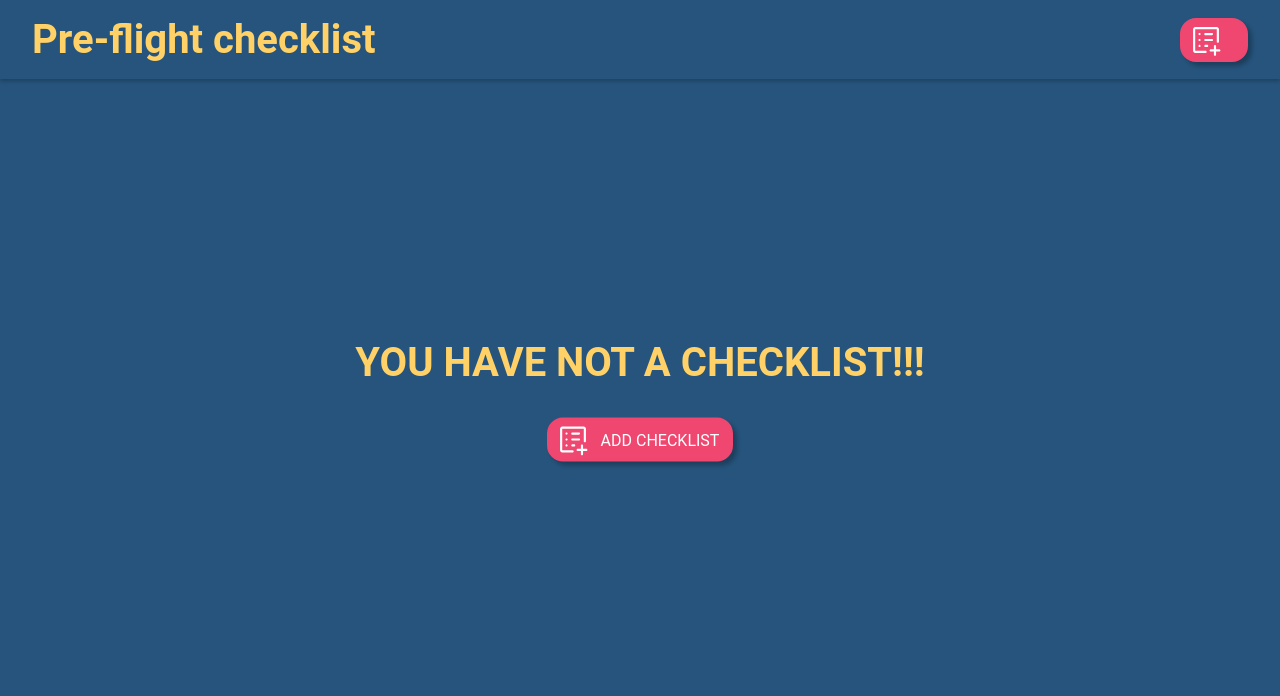
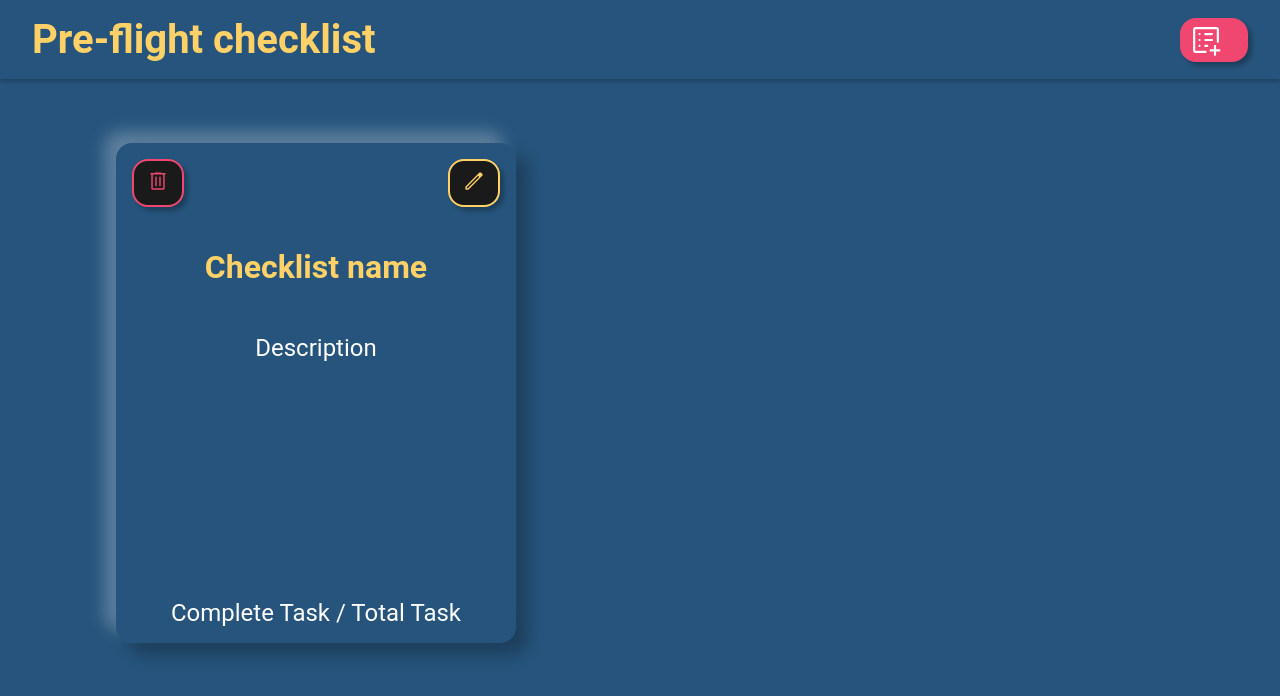
Before and after one commit to Mickey78-225/Preflight-Checklist, a React (Vite) app: page / in a window 1280 px wide. Shown: the top 696 px of the page. Built offline with nearby package versions, Linux system fonts and the light colour scheme.

Commit message:
Refactor DashboardWithList whith using ChecklistItem

```diff
--- a/src/components/Checklist/ChecklistItem.jsx
+++ b/src/components/Checklist/ChecklistItem.jsx
@@ -60,8 +60,8 @@ const ChecklistItem = ({
     return (
         <StyledCard>
             <div className="div_buttons">
-                <Button btnClass='delete' btnImge='../../../public/assets/delete.svg' />
-                <Button btnClass='edit' btnImge='../../../public/assets/edit.svg' />
+                <Button btnClass='delete' btnImg='../../../assets/delete.svg' />
+                <Button btnClass='edit' btnImg='../../../public/assets/edit.svg' />
             </div>
 
             <div className="card_text">
--- a/src/components/Dashboard/Dashboard.jsx
+++ b/src/components/Dashboard/Dashboard.jsx
@@ -5,10 +5,11 @@ import PropTypes from 'prop-types';
 import './Dashboard.css';
 // Import components
 import Button from '../common/Button/Button';
+import ChecklistItem from '../Checklist/ChecklistItem';
 
 // Styled components
 const StyledDashboardWhithoutList = styled.div`
-        position: absolute;
+    position: absolute;
     top: 50%;
     left: 50%;
     transform: translate(-50%, -50%);
@@ -27,7 +28,7 @@ const StyledDashboardWhithoutList = styled.div`
         text-transform: uppercase;
     }
 
-    .btn_add_checklist p{
+    .add_checklist p{
         display: block;
         font: var(--taskFontSizes) !important;
             text-transform: uppercase;
@@ -58,30 +59,12 @@ const StyledDashboardWhithList = styled.section`
 const DashboardWhithList = () => {
     return (
         <StyledDashboardWhithList>
-
-            <div className="card_checklist">
-                <div className="div_buttons">
-                    <button className="btn_delete">
-                        <img src="../assets/delete.svg" alt="Icon trash for delete the list" />
-                    </button>
-                    <button className="btn_edit">
-                        <img src="../assets/edit.svg" alt="Icon pencil for edit the list" />
-                    </button>
-                </div>
-                <div className="card_text">
-                    <h2>Checklist name</h2>
-                    <p>Description</p>
-                </div>
-                <div className="checklist_state">
-                    <p><span>Complete Task</span> / <span>Total Task</span></p>
-                </div>
-            </div>
-
+            <ChecklistItem />
         </StyledDashboardWhithList>
     );
 };
 
-const Dashboard = ({ isChecklist = false }) => {
+const Dashboard = ({ isChecklist = true }) => {
     return (
         <>
             {isChecklist ? <DashboardWhithList /> : <DashboardWhithoutList />}
```
